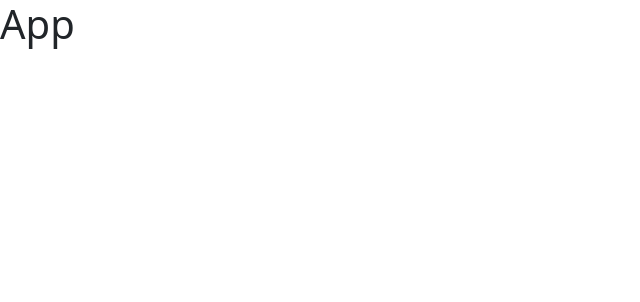
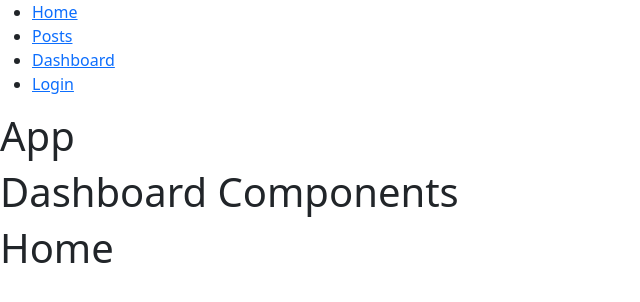
Before and after one commit to Yupiter78/react17-router, a React (Create React App) app: page /dashboard in a window 1280 px wide. Shown: the top 302 px of the page, without its empty margins (0-640 px from the left). Built offline with nearby package versions, Linux system fonts and the light colour scheme.

Commit message:
feat: add NavBar component

```diff
--- a/package.json
+++ b/package.json
@@ -11,6 +11,7 @@
         "prop-types": "^15.7.2",
         "react": "^17.0.2",
         "react-dom": "^17.0.2",
+        "react-router-dom": "^5.3.0",
         "react-scripts": "5.0.1",
         "web-vitals": "^2.1.4"
     },
--- a/src/App.js
+++ /dev/null
@@ -1,7 +0,0 @@
-import React from "react";
-
-const App = () => {
-    return <h1>App</h1>;
-};
-
-export default App;
--- /dev/null
+++ b/src/app/App.js
@@ -0,0 +1,22 @@
+import React from "react";
+import NavBar from "./components/NavBar";
+import { Route } from "react-router-dom";
+import Posts from "./components/Posts";
+import Dashboard from "./components/Dashboard";
+import Login from "./components/Login";
+import Home from "./components/Home";
+
+const App = () => {
+    return (
+        <>
+            <NavBar />
+            <h1>App</h1>
+            <Route path="/posts" component={Posts} />
+            <Route path="/dashboard" component={Dashboard} />
+            <Route path="/login" component={Login} />
+            <Route path="/" component={Home} />
+        </>
+    );
+};
+
+export default App;
--- /dev/null
+++ b/src/app/components/Dashboard.jsx
@@ -0,0 +1,7 @@
+import React from "react";
+
+const Dashboard = () => {
+    return <h1>Dashboard Components</h1>;
+};
+
+export default Dashboard;
--- /dev/null
+++ b/src/app/components/Home.jsx
@@ -0,0 +1,7 @@
+import React from "react";
+
+const Home = () => {
+    return <h1>Home</h1>;
+};
+
+export default Home;
--- /dev/null
+++ b/src/app/components/Login.jsx
@@ -0,0 +1,7 @@
+import React from "react";
+
+const Login = () => {
+    return <h1>Login</h1>;
+};
+
+export default Login;
--- /dev/null
+++ b/src/app/components/NavBar.jsx
@@ -0,0 +1,24 @@
+import React from "react";
+
+const NavBar = () => {
+    return (
+        <div>
+            <ul>
+                <li>
+                    <a href="/">Home</a>
+                </li>
+                <li>
+                    <a href="/posts">Posts</a>
+                </li>
+                <li>
+                    <a href="/dashboard">Dashboard</a>
+                </li>
+                <li>
+                    <a href="/login">Login</a>
+                </li>
+            </ul>
+        </div>
+    );
+};
+
+export default NavBar;
--- /dev/null
+++ b/src/app/components/Posts.jsx
@@ -0,0 +1,7 @@
+import React from "react";
+
+const Posts = () => {
+    return <h1>Posts</h1>;
+};
+
+export default Posts;
--- a/src/index.js
+++ b/src/index.js
@@ -1,12 +1,15 @@
 import React from "react";
 import ReactDOM from "react-dom";
-import App from "./App";
+import App from "./app/App";
 import reportWebVitals from "./reportWebVitals";
 import "bootstrap/dist/css/bootstrap.css";
+import { BrowserRouter } from "react-router-dom";
 
 ReactDOM.render(
     <React.StrictMode>
-        <App />
+        <BrowserRouter>
+            <App />
+        </BrowserRouter>
     </React.StrictMode>,
     document.getElementById("root")
 );
```
Also changed, not shown: 1 other file (tests, documents, lock files or other folders).
